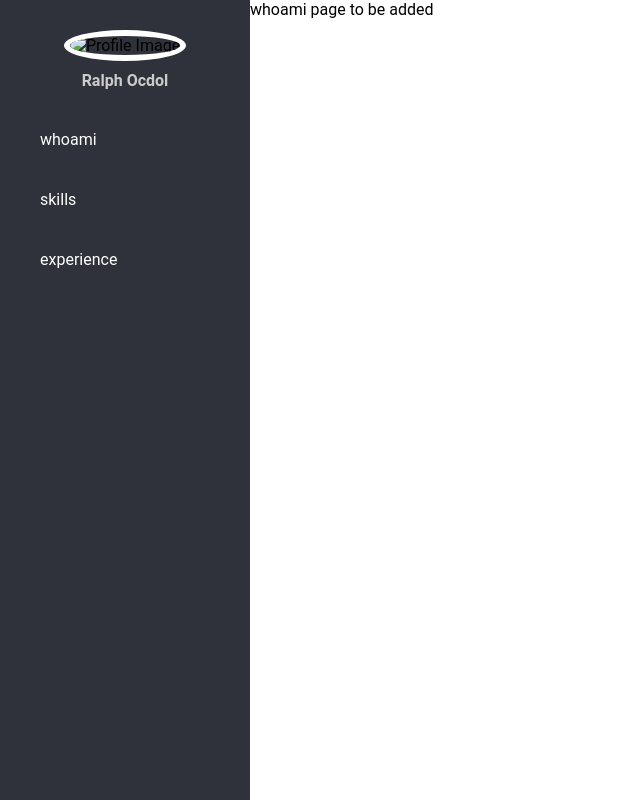
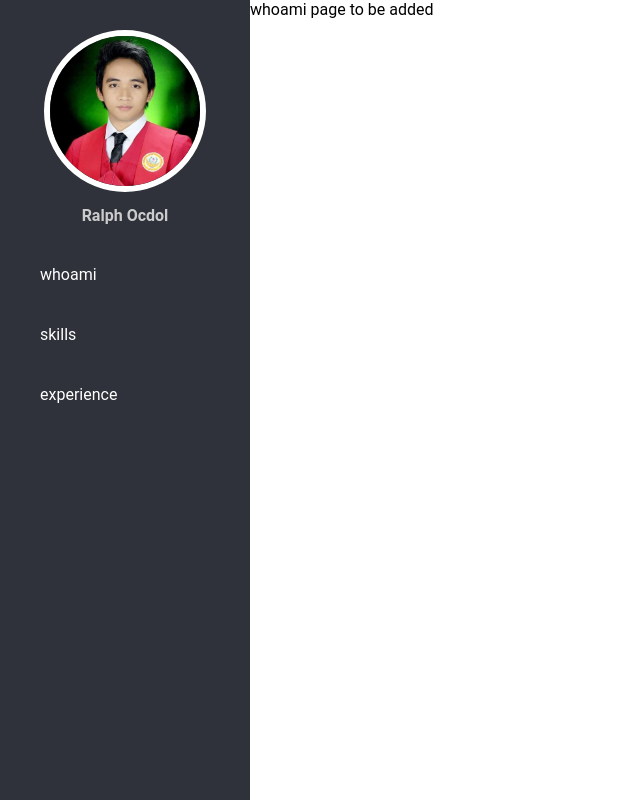
Before and after one commit to ralphocdol/me, a plain HTML site: page index.html in a window 1280 px wide. Shown: the whole page, without its empty margins (0-640 px from the left). Drawn offline with Linux system fonts and the light colour scheme; the site is published under a folder, as on GitHub Pages, so addresses that start at the root find nothing.

Commit message:
fix image

```diff
--- a/index.html
+++ b/index.html
@@ -4,6 +4,7 @@
 <head>
     <meta charset="UTF-8">
     <meta name="viewport" content="width=device-width, initial-scale=1.0">
+    <meta name="Description" content="My online resume">
     <title id="webtitle">ralphocdol | loading...</title>
     <link rel="stylesheet" href="assets/css/style.css">
     <script type="module" src="assets/js/data.js"></script>
@@ -12,7 +13,7 @@
 <body>
     <div class="sidebar">
         <center>
-            <img src="/assets/img/me.jpg" class="profile_image" alt="Profile Image" draggable="false">
+            <img src="assets/img/me.jpg" class="profile_image" alt="Profile Image" draggable="false">
             <h4 id="profile_name">Ralph Ocdol</h4>
         </center>
         <div id="sidebar-items"></div>
```
